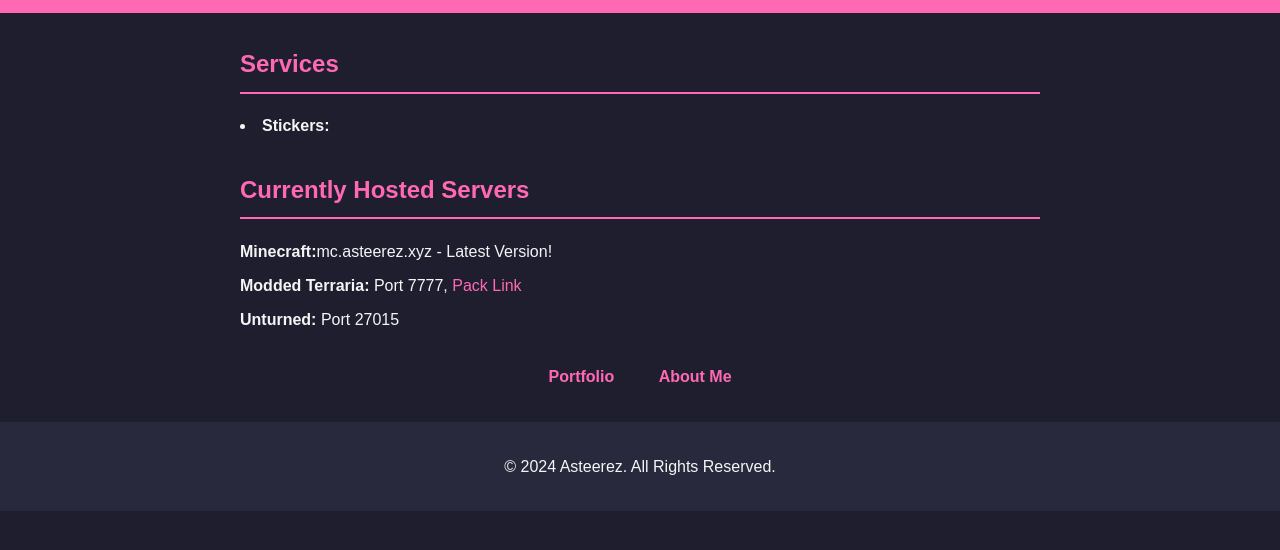
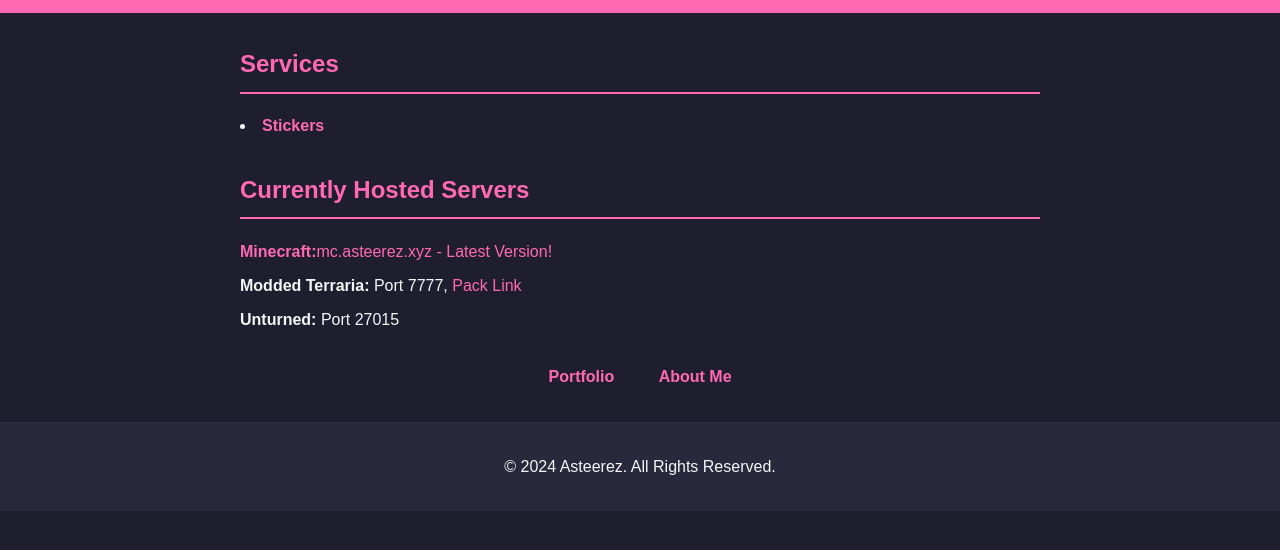
Before and after one commit to Asteerez/Web, a plain HTML site: page index.html in a window 1280 px wide. Shown: the part 70-620 px from the top of the page. Drawn offline with Linux system fonts and the light colour scheme.

Commit message:
Update 1/12/2025

```diff
--- a/index.html
+++ b/index.html
@@ -105,7 +105,7 @@
         <section>
             <h2>Services</h2>
             <ui>
-                <li><Strong>Stickers:</Strong></li>
+                <li><Strong> <a href="stickerez.html" target="_blank">Stickers</Strong></li>
             </ui>
         </section>
         <!-- Servers Section -->
```
